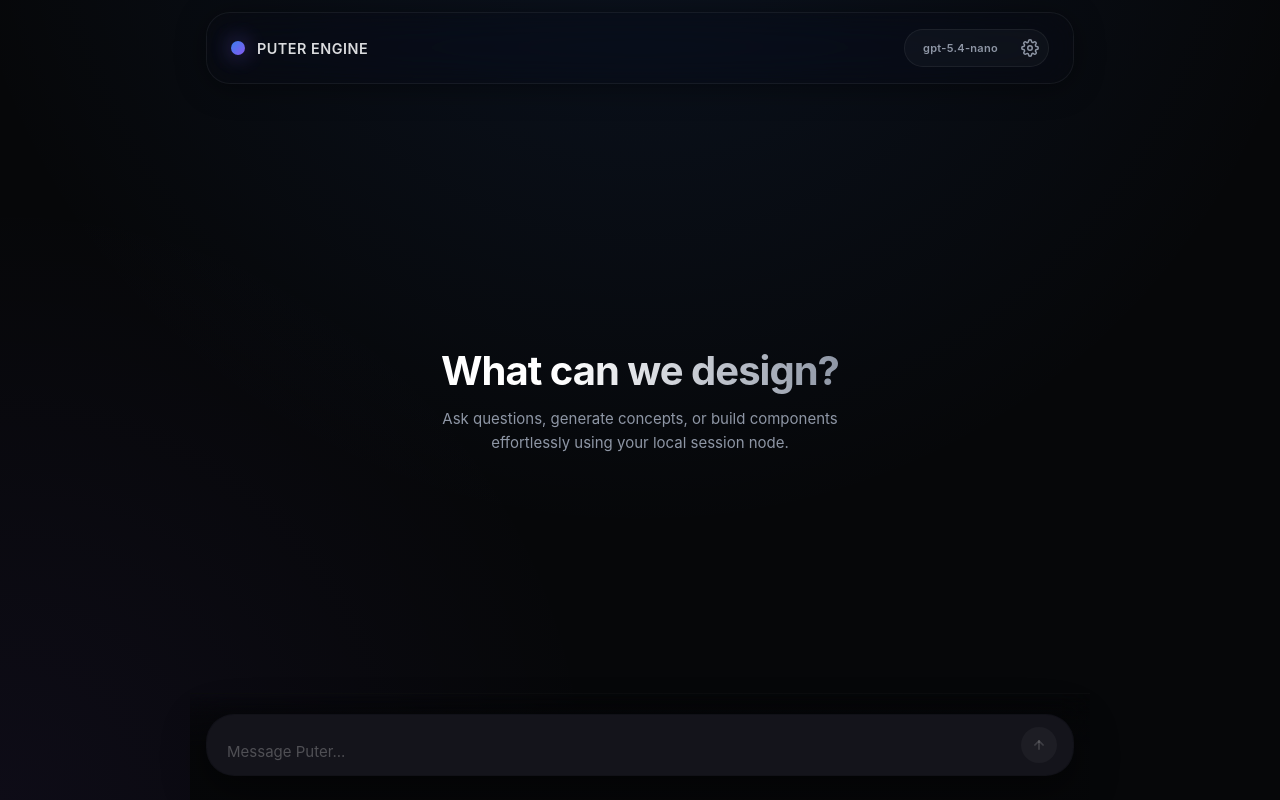
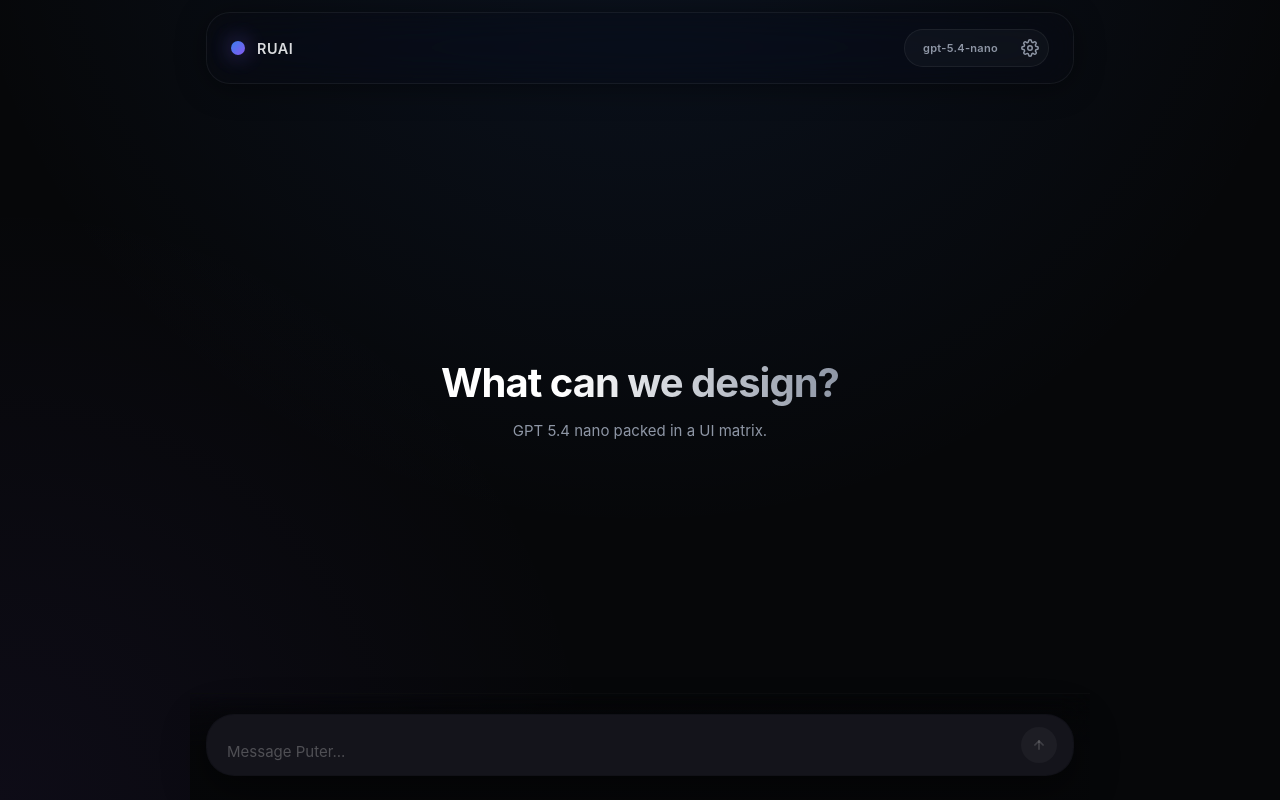
Before and after one commit to RudraanshM/freeai, a plain HTML site: page index.html in a window 1280 px wide. Drawn offline with nearby package versions, Linux system fonts and the light colour scheme.

Commit message:
Change title and header from 'Puter' to 'RuAI'
Updated the title and header to reflect the new branding.

```diff
--- a/index.html
+++ b/index.html
@@ -3,7 +3,7 @@
 <head>
     <meta charset="UTF-8">
     <meta name="viewport" content="width=device-width, initial-scale=1.0">
-    <title>Puter Studio AI</title>
+    <title>RuAI</title>
     <!-- Marked.js for fast Markdown parsing -->
     <script src="https://cdn.jsdelivr.net/npm/marked/marked.min.js"></script>
     <style>
@@ -501,7 +501,7 @@
         <header>
             <div class="brand">
                 <div class="brand-icon"></div>
-                <h1>Puter Engine</h1>
+                <h1>RuAi</h1>
             </div>
             <div class="header-actions">
                 <div class="model-pill">gpt-5.4-nano</div>
@@ -546,7 +546,7 @@
         <div class="stream-container" id="streamContainer">
             <div class="hero-onboarding" id="onboardingHero">
                 <div class="hero-title" id="greetingTitle">What can we design?</div>
-                <div class="hero-subtitle">Ask questions, generate concepts, or build components effortlessly using your local session node.</div>
+                <div class="hero-subtitle">GPT 5.4 nano packed in a UI matrix.</div>
             </div>
         </div>
 
```
